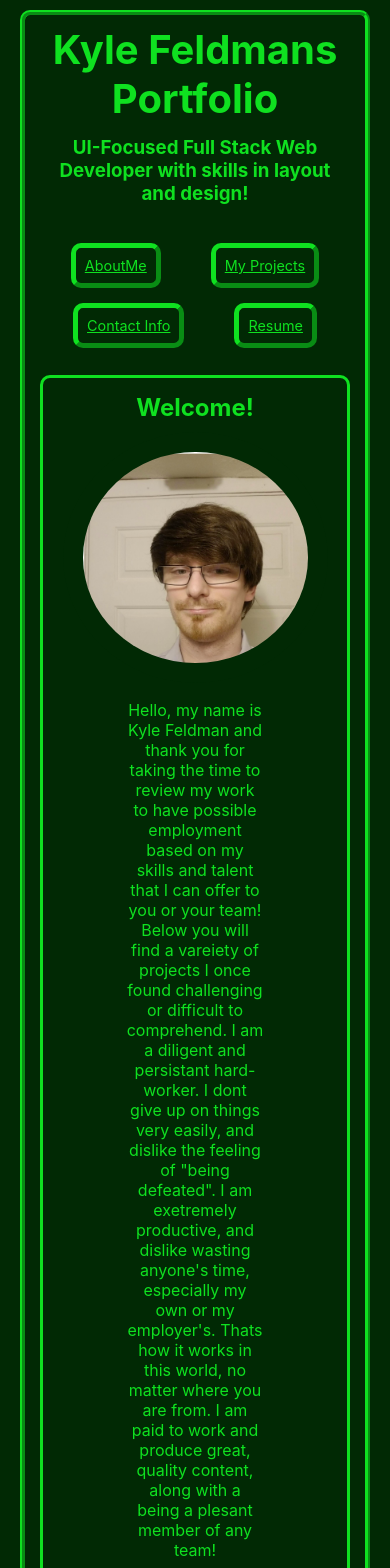
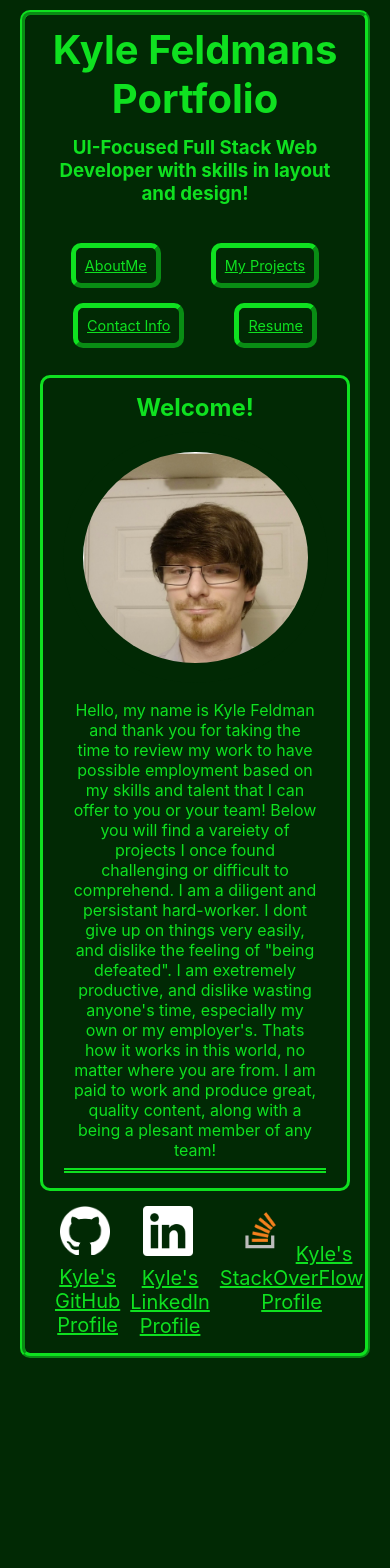
Before and after one commit to MrSinzo/Kyle-Feldmans-Portfolio, a React (Create React App) app: page / in a window 390 px wide. Shown: the top 1568 px of the page. After the commit the page ends 1368 px from the top, so only its background shows below. Built offline with nearby package versions, Linux system fonts and the light colour scheme.

Commit message:
forgot tot add new resume, few more mobile related CSS tweaks

```diff
--- a/src/App.css
+++ b/src/App.css
@@ -48,7 +48,7 @@ label {
   display: flex;
   flex-direction: column;
   border-bottom: 5px double var(--main-fc);
-  max-width: 50%;
+  max-width: 90%;
   margin: 0 auto;
   padding: 8px;
 }
--- a/src/components/Resume.js
+++ b/src/components/Resume.js
@@ -1,5 +1,5 @@
 import React from "react";
-import ResumeDownload from "../assets/Resume03_1_23.pdf";
+import ResumeDownload from "../assets/K-Feldman-Resume.pdf";
 
 function Resume() {
   return (
```
Also changed, not shown: 13 other files (tests, documents, lock files or other folders).
